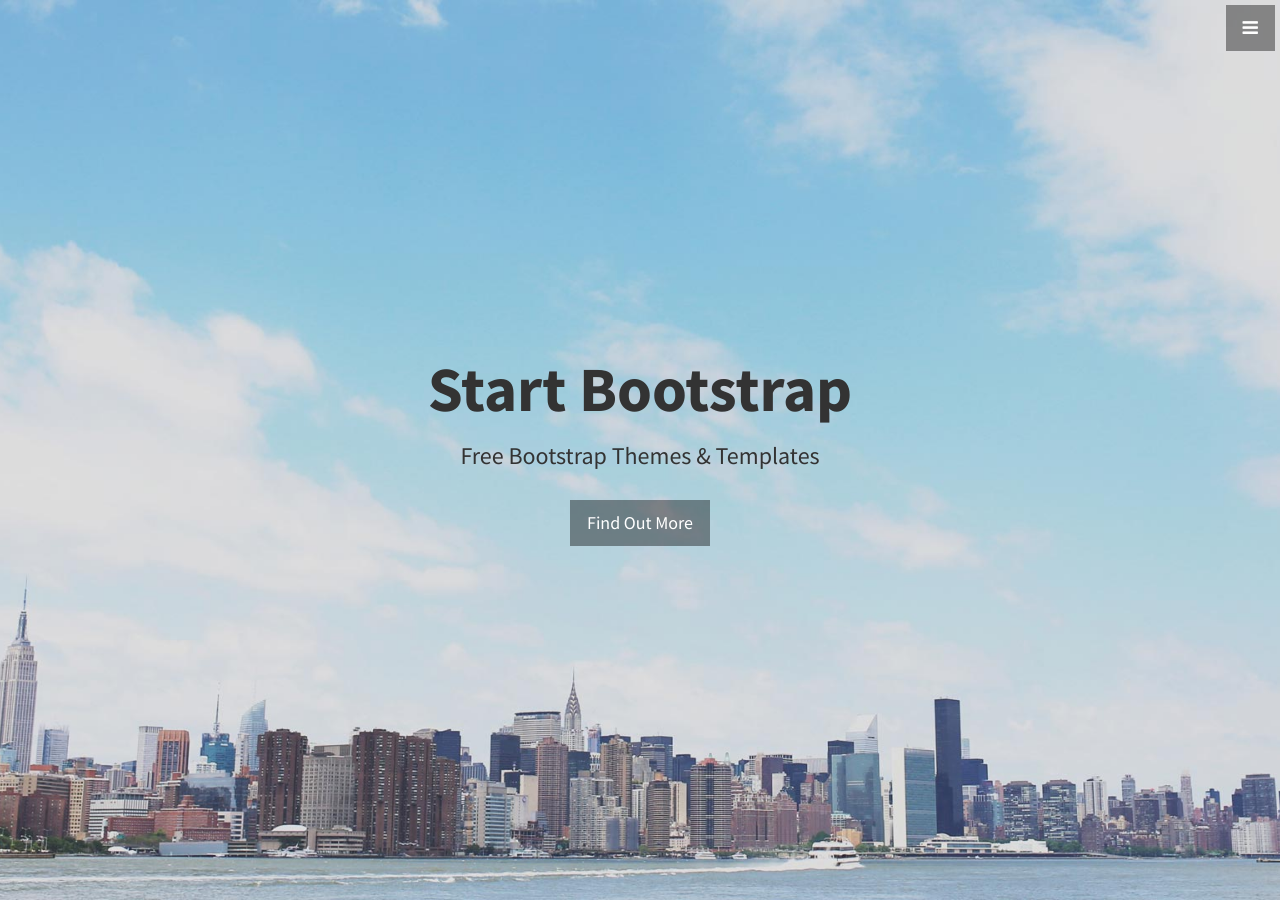
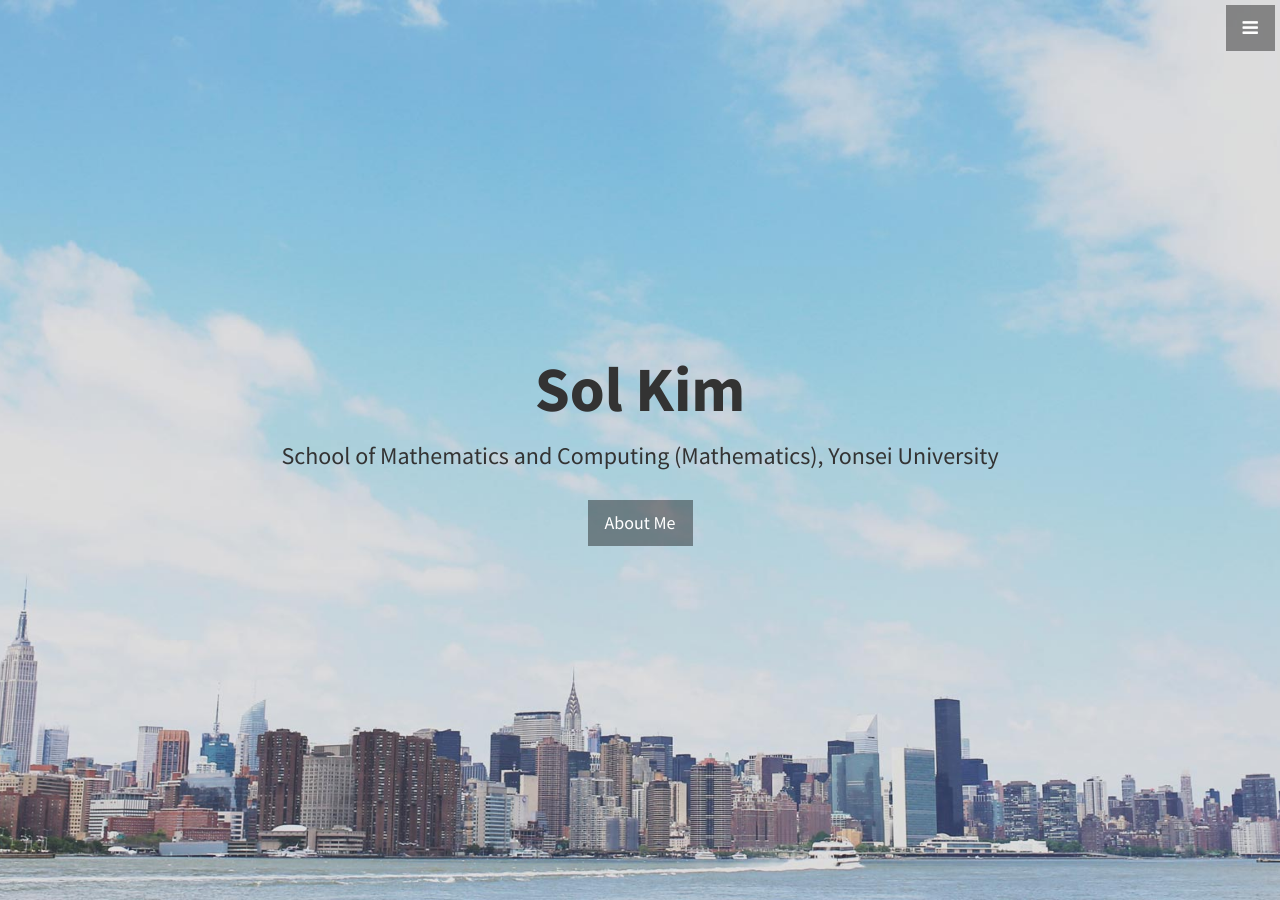
Before and after one commit to kimsol729/kimsol729.github.io, a Jekyll site: the page built from index.html, in a window 1280 px wide and 900 px high. Built offline with Jekyll 4.4.1, drawn with Linux system fonts in a browser that asks for light colours.

Commit message:
Update header.html

```diff
--- a/_includes/header.html
+++ b/_includes/header.html
@@ -1,8 +1,8 @@
 <header id="top" class="header">
   <div class="text-vertical-center">
-    <h1>Start Bootstrap</h1>
-    <h3>Free Bootstrap Themes &amp; Templates</h3>
+    <h1>Sol Kim</h1>
+    <h3>School of Mathematics and Computing (Mathematics), Yonsei University</h3>
     <br>
-    <a href="#about" class="btn btn-dark btn-lg">Find Out More</a>
+    <a href="#about" class="btn btn-dark btn-lg">About Me</a>
   </div>
 </header>
```
